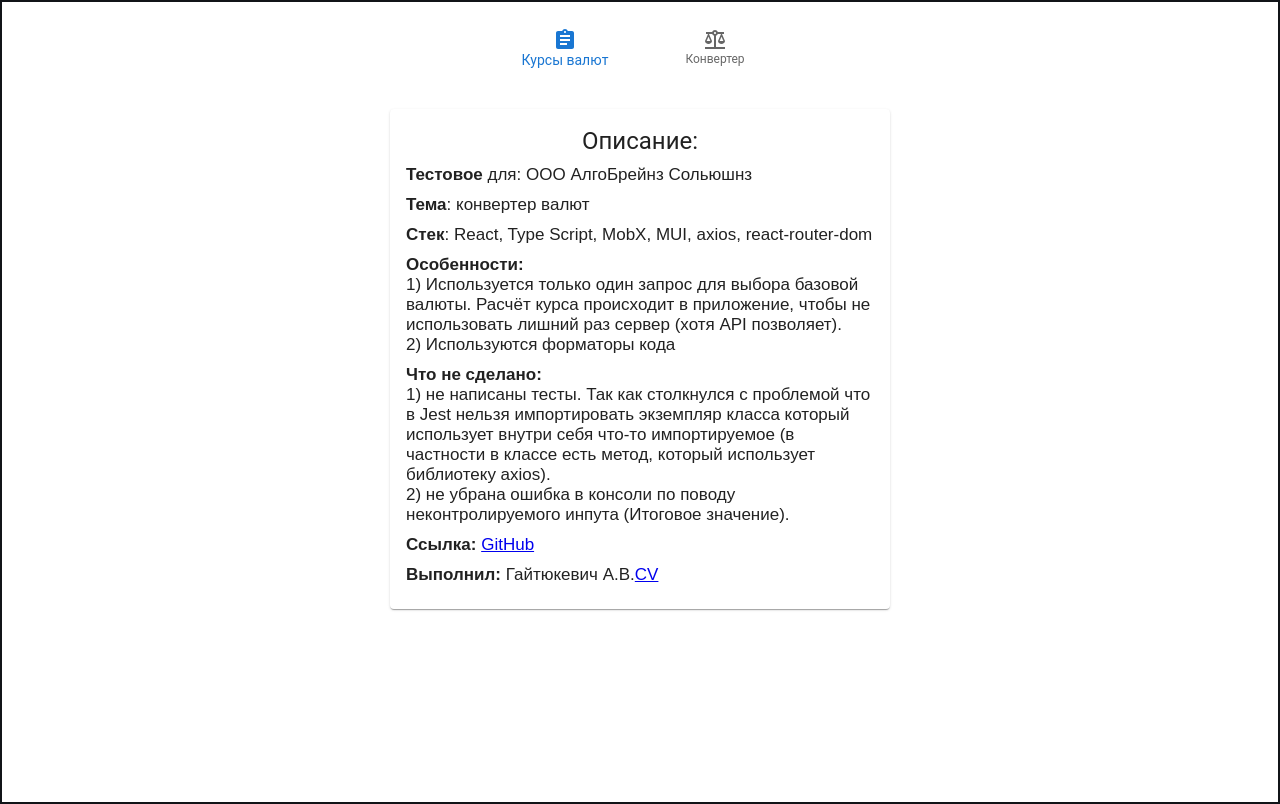
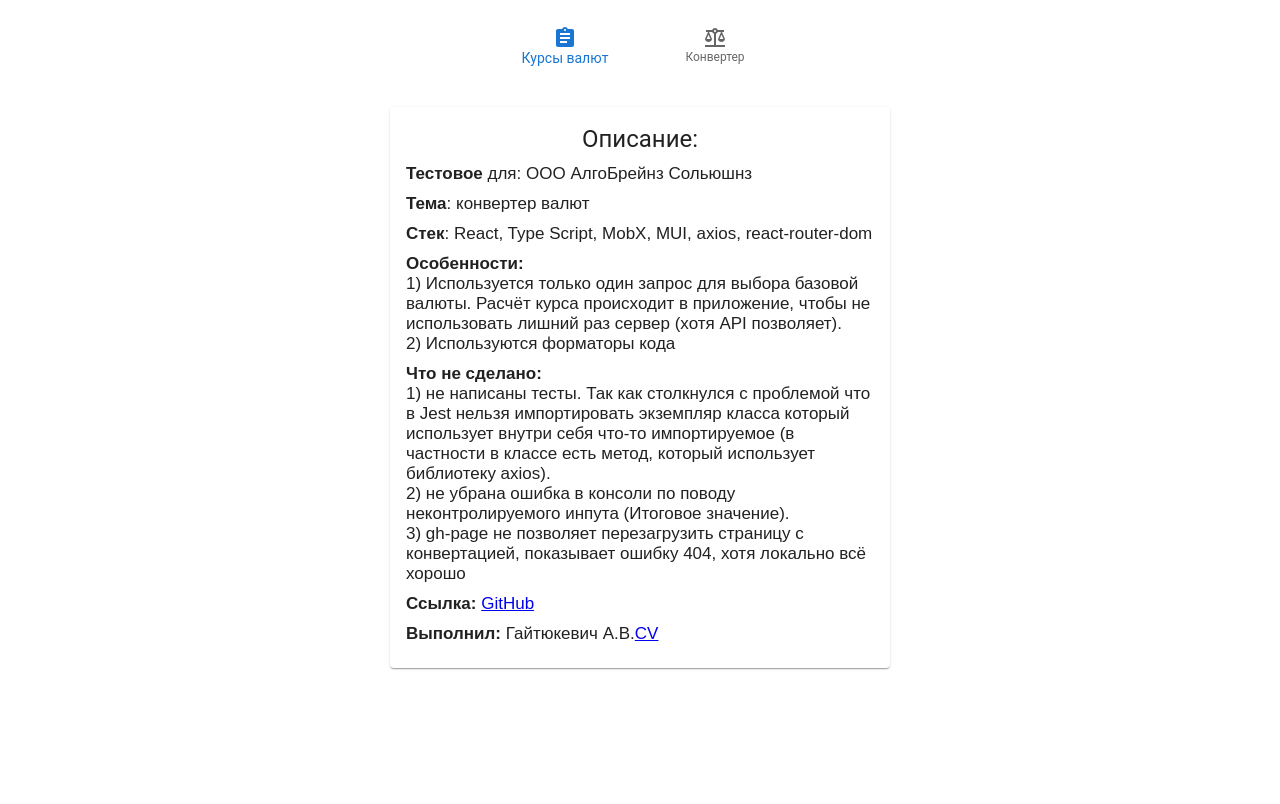
Before and after one commit to Metaloziz/currency_converter, a React (Create React App) app: page / in a window 1280 px wide. Built offline with nearby package versions, Linux system fonts and the light colour scheme; no server answers.

Commit message:
fix: try to use HashRouter for gh-page

```diff
--- a/src/App.module.scss
+++ b/src/App.module.scss
@@ -1,7 +1,6 @@
 .App {
   text-align: center;
   height: 100vh;
-  border: #111418 2px solid;
   display: flex;
   align-items: center;
   justify-content: flex-start;
--- a/src/App.tsx
+++ b/src/App.tsx
@@ -1,7 +1,7 @@
 import { FC, useEffect } from 'react'
 
 import { observer } from 'mobx-react-lite'
-import { Route, BrowserRouter, Routes } from 'react-router-dom'
+import { Route, Routes, HashRouter } from 'react-router-dom'
 
 import style from './App.module.scss'
 
@@ -21,14 +21,14 @@ const App: FC = observer(() => {
 
   return (
     <div className={style.App}>
-      <BrowserRouter>
+      <HashRouter>
         <Header />
         <Routes>
           <Route path={AppRoute.Index.rout} element={<Display />} />
           <Route path={AppRoute.Converter.rout} element={<Converter />} />
         </Routes>
         <Description />
-      </BrowserRouter>
+      </HashRouter>
     </div>
   )
 })
--- a/src/components/Descriptoon/Description.tsx
+++ b/src/components/Descriptoon/Description.tsx
@@ -44,6 +44,10 @@ export const Description: FC = () => (
             2) не убрана ошибка в консоли по поводу неконтролируемого инпута (Итоговое
             значение).
           </div>
+          <div>
+            3) gh-page не позволяет перезагрузить страницу с конвертацией, показывает
+            ошибку 404, хотя локально всё хорошо
+          </div>
         </div>
         <div>
           <b>Ссылка: </b>
```
